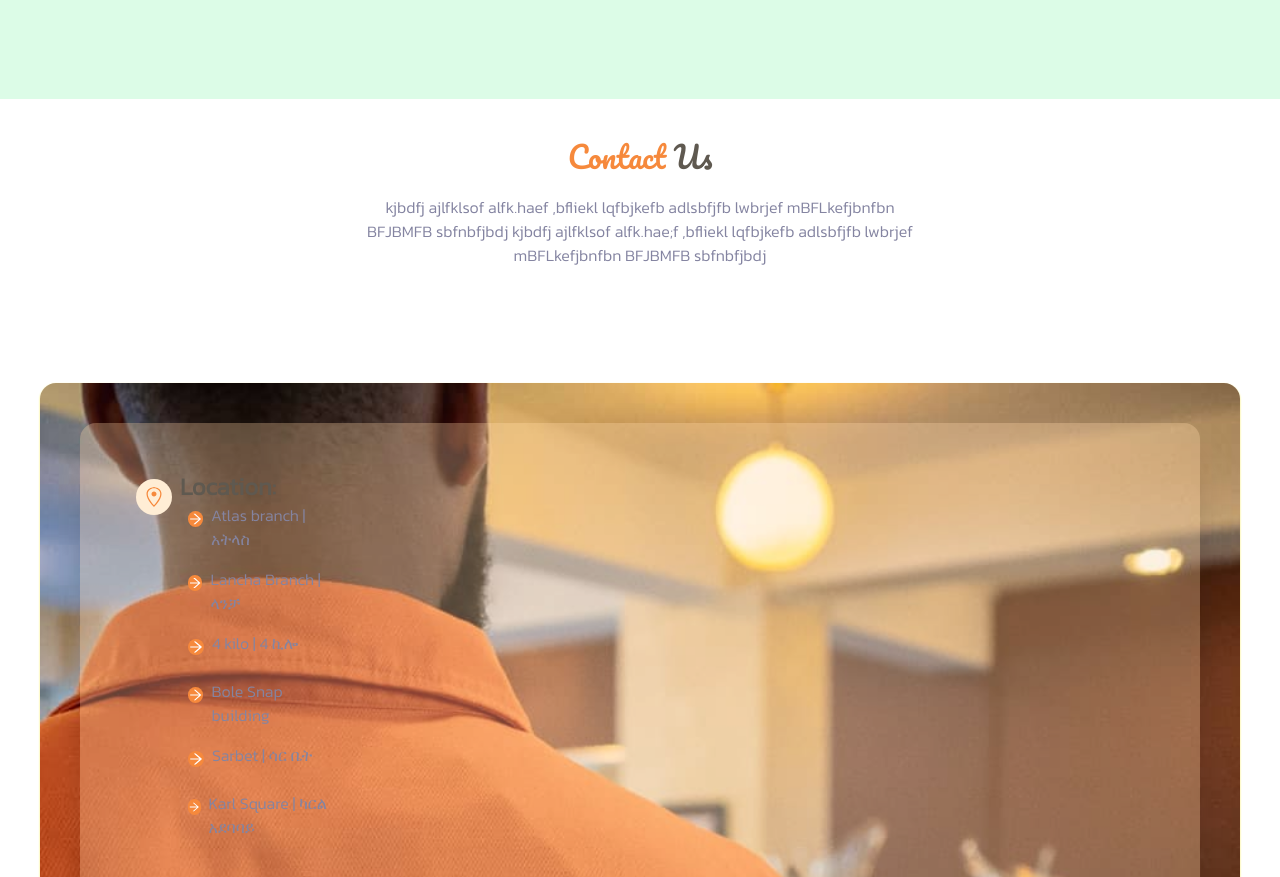
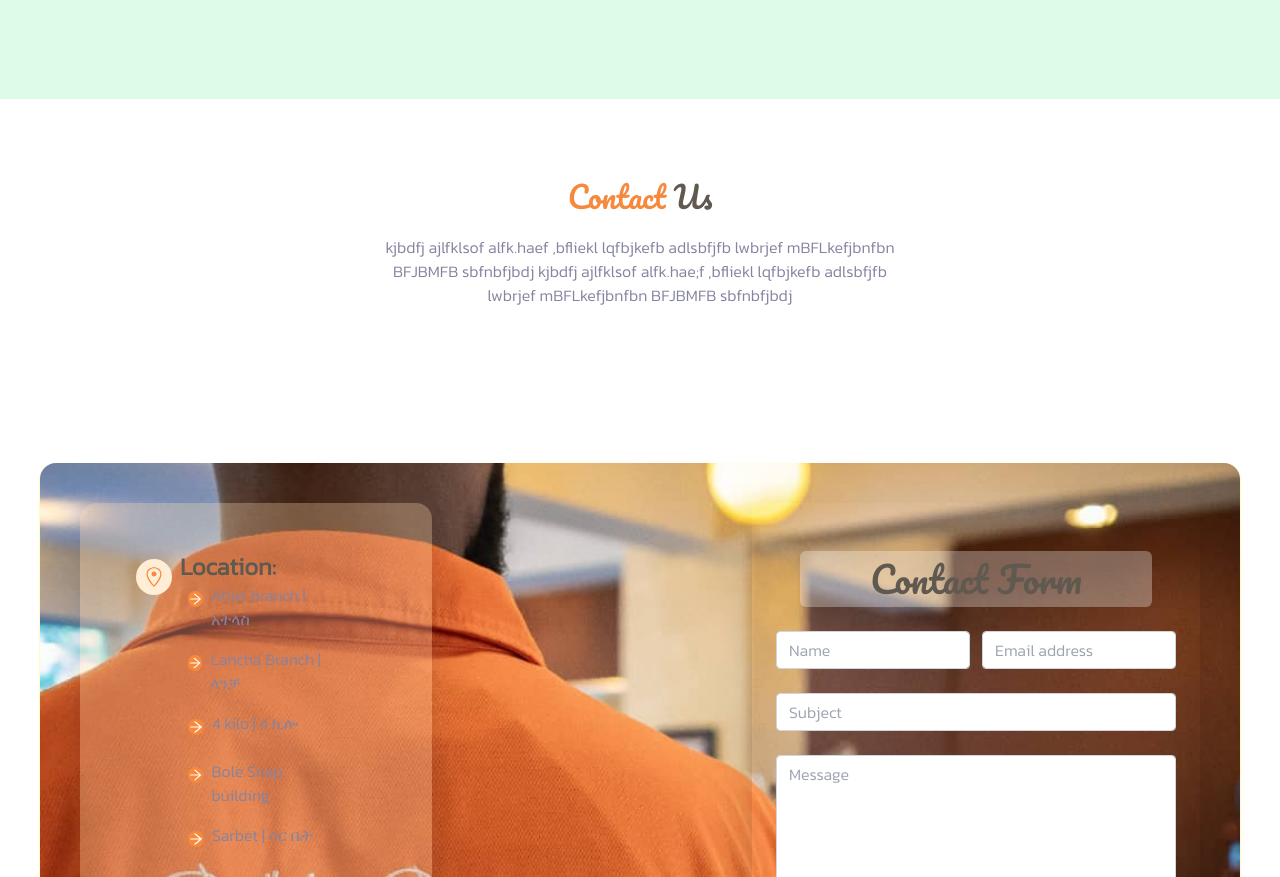
Before and after one commit to kal-dereje/bilos, a React (Vite) app: page / in a window 1280 px wide. Shown: the part 2660-3537 px from the top of the page. Built offline with nearby package versions, Linux system fonts and the light colour scheme.

Commit message:
2nd update

```diff
--- a/src/Components/Contact/Contact.jsx
+++ b/src/Components/Contact/Contact.jsx
@@ -1,94 +1,145 @@
-import {GoLocation} from 'react-icons/go'
-import {BiTimeFive} from 'react-icons/bi'
-import {HiOutlineMail} from 'react-icons/hi'
-import {BiPhoneCall} from 'react-icons/bi'
-import {useRef} from 'react'
-import {AiOutlineArrowRight} from 'react-icons/ai'
+import { GoLocation } from 'react-icons/go';
+import { BiTimeFive } from 'react-icons/bi';
+import { HiOutlineMail } from 'react-icons/hi';
+import { BiPhoneCall } from 'react-icons/bi';
+import { useRef } from 'react';
+import { AiOutlineArrowRight } from 'react-icons/ai';
 import emailjs from '@emailjs/browser';
 
 function Contact() {
-
-  const form=useRef();
+  const form = useRef();
   const sendEmail = (e) => {
     e.preventDefault();
 
-    emailjs.sendForm('service_tb5ijcn', 'template_xbmumyl', form.current, 'WY7FSusrCEjpI50ng')
-      .then((result) => {
+    emailjs
+      .sendForm(
+        'service_tb5ijcn',
+        'template_xbmumyl',
+        form.current,
+        'WY7FSusrCEjpI50ng'
+      )
+      .then(
+        (result) => {
           console.log(result.text);
-      }, (error) => {
+        },
+        (error) => {
           console.log('Not working');
-      });
+        }
+      );
     e.target.reset();
   };
 
-
-  return <div className=" sm:m-10 flex flex-col ">
-
-<div className='justify-center flex flex-col items-center '>
-    <h1 className=" header-font text-3xl  ">
-      <span className=" text-Bilos-primary">Contact</span>
-      <span className=" text-Bilos-third"> Us</span> </h1>
-      <p className=" text-center text-font text-Bilos-fourth w-2/4 p-5">
-        kjbdfj ajlfklsof alfk.haef ,bfliekl lqfbjkefb adlsbfjfb lwbrjef mBFLkefjbnfbn BFJBMFB
-          sbfnbfjbdj  kjbdfj ajlfklsof alfk.hae;f ,bfliekl lqfbjkefb
-        adlsbfjfb lwbrjef mBFLkefjbnfbn BFJBMFB
-        sbfnbfjbdj
+  return (
+    <div className=' sm:m-10 flex flex-col '>
+      <div className='m-10 justify-center flex flex-col items-center '>
+        <h1 className=' header-font text-3xl  '>
+          <span className=' text-Bilos-primary'>Contact</span>
+          <span className=' text-Bilos-third'> Us</span>{' '}
+        </h1>
+        <p className=' text-center text-font text-Bilos-fourth w-2/4 p-5'>
+          kjbdfj ajlfklsof alfk.haef ,bfliekl lqfbjkefb adlsbfjfb
+          lwbrjef mBFLkefjbnfbn BFJBMFB sbfnbfjbdj kjbdfj ajlfklsof
+          alfk.hae;f ,bfliekl lqfbjkefb adlsbfjfb lwbrjef
+          mBFLkefjbnfbn BFJBMFB sbfnbfjbdj
         </p>
       </div>
 
-<div className="bg-[url('./assests/images/contactback.png')]
+      <div
+        className="bg-[url('./assests/images/contactback.png')]
  bg-cover bg-center justify-between flex  flex-wrap relative mt-24 sm:p-10 shadow-Bilos-secondary shadow-sm rounded-2xl">
+        <div className='flex flex-col justify-center  relative items-center w-full sm:w-auto rounded-2xl shadow-2xl bg-orange-200 bg-opacity-30'>
+          <div className='flex p-4 m-8 w-72 transition  ease-in-out delay-150 hover:-translate-y-1 hover:rounded-xl rounded-xl hover:scale-110 hover:bg-white duration-300 '>
+            <GoLocation className=' hover:bg-Bilos-primary hover:text-white text-Bilos-primary text-4xl m-2 rounded-full border-0 p-2 bg-orange-100 ' />
+            <div className='flex flex-col text-Bilos-third'>
+              <h3 className='flex  text-2xl font-bold text-font'>
+                {' '}
+                Location:{' '}
+              </h3>
+              <div className='flex-col w-40 text-Bilos-fourth text-font'>
+                <div className='flex mb-4'>
+                  <AiOutlineArrowRight className='bg-Bilos-primary rounded-full text-white m-2' />
+                  Atlas branch | አትላስ <br />
+                </div>
+                <div className='flex mb-4'>
+                  <AiOutlineArrowRight className='bg-Bilos-primary rounded-full text-white m-2' />
+                  Lancha Branch | ላንቻ
+                  <br />
+                </div>
+                <div className='flex mb-4'>
+                  <AiOutlineArrowRight className='bg-Bilos-primary rounded-full text-white m-2' />
+                  4 kilo | 4 ኪሎ
+                  <br />
+                </div>
+                <div className='flex mb-4'>
+                  <AiOutlineArrowRight className='bg-Bilos-primary rounded-full text-white m-2' />
+                  Bole Snap building <br />
+                </div>
+                <div className='flex mb-4'>
+                  <AiOutlineArrowRight className='bg-Bilos-primary rounded-full text-white m-2' />
+                  Sarbet | ሳር ቤት <br />{' '}
+                </div>
+                <div className='flex mb-4'>
+                  <AiOutlineArrowRight className='bg-Bilos-primary rounded-full text-white m-2' />
+                  Karl Square | ካርል አደባባይ
+                  <br />
+                </div>
+              </div>
+            </div>
+          </div>
 
-
-<div className=" flex-col  relative items-center  w-full  rounded-2xl shadow-2xl bg-orange-200 bg-opacity-30">
-
-  <div className='flex p-4 sm:m-8 w-72 transition  ease-in-out delay-150 hover:-translate-y-1 hover:rounded-xl rounded-xl hover:scale-110 hover:bg-white duration-300 '>
-    <GoLocation className=' hover:bg-Bilos-primary hover:text-white text-Bilos-primary text-4xl m-2 rounded-full border-0 p-2 bg-orange-100 '/>
+          <div className='flex  m-8 w-64 transition ease-in-out delay-150 hover:-translate-y-1 hover:rounded-xl rounded-xl hover:scale-110 hover:bg-white duration-300'>
+            <BiTimeFive className=' hover:bg-Bilos-primary hover:text-white text-Bilos-primary text-4xl m-2 rounded-full border-0 p-2 bg-orange-100 ' />
             <div className='flex flex-col text-Bilos-third'>
-      <h3 className='flex  text-2xl font-bold text-font'> Location: </h3>
-        <p className='flex-col w-40 text-Bilos-fourth text-font'>
-<div className='flex mb-4'><AiOutlineArrowRight className='bg-Bilos-primary rounded-full text-white m-2'/>Atlas branch | አትላስ <br/></div>
-<div className='flex mb-4'><AiOutlineArrowRight className='bg-Bilos-primary rounded-full text-white m-2'/>Lancha Branch | ላንቻ<br/></div>
-<div className='flex mb-4'><AiOutlineArrowRight className='bg-Bilos-primary rounded-full text-white m-2'/>4 kilo | 4 ኪሎ<br/></div>
-<div className='flex mb-4'><AiOutlineArrowRight className='bg-Bilos-primary rounded-full text-white m-2'/>Bole Snap building <br/></div>
-<div className='flex mb-4'><AiOutlineArrowRight className='bg-Bilos-primary rounded-full text-white m-2'/>Sarbet |  ሳር ቤት <br/> </div>
-<div className='flex mb-4'><AiOutlineArrowRight className='bg-Bilos-primary rounded-full text-white m-2'/>Karl Square |  ካርል አደባባይ<br/></div>
+              <h3 className='flex  text-2xl font-bold text-font'>
+                {' '}
+                Open-Hours:{' '}
+              </h3>
+              <p className=' w-40 text-Bilos-fourth text-font'>
+                {' '}
+                Monday-Saturday: 11:00 AM - 23:00 PM
               </p>
             </div>
           </div>
 
-  <div className='flex  m-8 w-64 transition ease-in-out delay-150 hover:-translate-y-1 hover:rounded-xl rounded-xl hover:scale-110 hover:bg-white duration-300'>
-    <BiTimeFive className=' hover:bg-Bilos-primary hover:text-white text-Bilos-primary text-4xl m-2 rounded-full border-0 p-2 bg-orange-100 '/>
+          <div className='flex   m-8 w-64 transition ease-in-out delay-150 hover:-translate-y-1 hover:rounded-xl rounded-xl hover:scale-110 hover:bg-white duration-300'>
+            <HiOutlineMail className=' hover:bg-Bilos-primary hover:text-white text-Bilos-primary text-4xl m-2 rounded-full border-0 p-2 bg-orange-100 ' />
             <div className='flex flex-col text-Bilos-third'>
-      <h3 className='flex  text-2xl font-bold text-font'> Open-Hours: </h3>
-        <p className=' w-40 text-Bilos-fourth text-font'> Monday-Saturday: 11:00 AM - 23:00 PM</p>
-      </div>
-  </div>
-
-  <div className='flex   m-8 w-64 transition ease-in-out delay-150 hover:-translate-y-1 hover:rounded-xl rounded-xl hover:scale-110 hover:bg-white duration-300'>
-    <HiOutlineMail className=' hover:bg-Bilos-primary hover:text-white text-Bilos-primary text-4xl m-2 rounded-full border-0 p-2 bg-orange-100 '/>
-      <div className='flex flex-col text-Bilos-third'>
-      <h3 className='flex  text-2xl font-bold text-font'> Email: </h3>
-        <p className=' w-40 text-Bilos-fourth text-font'> info@example.com contact@example.com</p>
+              <h3 className='flex  text-2xl font-bold text-font'>
+                {' '}
+                Email:{' '}
+              </h3>
+              <p className=' w-40 text-Bilos-fourth text-font'>
+                {' '}
+                info@example.com contact@example.com
+              </p>
             </div>
           </div>
 
           <div className='flex m-8 w-64 transition ease-in-out delay-150 hover:-translate-y-1 hover:rounded-xl rounded-xl hover:scale-110 hover:bg-white duration-300'>
-    <BiPhoneCall className=' hover:bg-Bilos-primary hover:text-white text-Bilos-primary text-4xl m-2 rounded-full border-0 p-2 bg-orange-100 '/>
+            <BiPhoneCall className=' hover:bg-Bilos-primary hover:text-white text-Bilos-primary text-4xl m-2 rounded-full border-0 p-2 bg-orange-100 ' />
             <div className='flex flex-col text-Bilos-third'>
-      <h3 className='flex  text-2xl font-bold text-font'> Call: </h3>
-        <p className=' w-32 text-Bilos-fourth text-font'> +1 5589 55488 51
-        +1 5589 22475 14</p>
+              <h3 className='flex  text-2xl font-bold text-font'>
+                {' '}
+                Call:{' '}
+              </h3>
+              <p className=' w-32 text-Bilos-fourth text-font'>
+                {' '}
+                +1 5589 55488 51 +1 5589 22475 14
+              </p>
             </div>
           </div>
         </div>
         <div className='flex flex-wrap  text-font '>
-  <div className="block p-6 rounded-lg shadow-2xl  max-w-md">
-  <h1 className=' header-font bg-white bg-opacity-30 rounded-md p-2 text-Bilos-third m-6 text-center text-4xl '>Contact Form </h1>
-  <form ref={form} onSubmit={sendEmail} >
+          <div className='block p-6 rounded-lg shadow-2xl  max-w-md'>
+            <h1 className=' header-font bg-white bg-opacity-30 rounded-md p-2 text-Bilos-third m-6 text-center text-4xl '>
+              Contact Form{' '}
+            </h1>
+            <form ref={form} onSubmit={sendEmail}>
               <div className='flex'>
-    <div className="form-group mr-3 mb-6">
-      <input type="text" className="form-control block
+                <div className='form-group mr-3 mb-6'>
+                  <input
+                    type='text'
+                    className='form-control block
         w-full
         px-3
         py-1.5
@@ -101,11 +152,16 @@ function Contact() {
         transition
         ease-in-out
         m-0
-        focus:text-gray-700 focus:bg-white focus:border-blue-600 focus:outline-none" name="user_name"
-        placeholder="Name" required/>
+        focus:text-gray-700 focus:bg-white focus:border-blue-600 focus:outline-none'
+                    name='user_name'
+                    placeholder='Name'
+                    required
+                  />
                 </div>
-    <div className="form-group mb-6">
-      <input type="email" className="form-control block
+                <div className='form-group mb-6'>
+                  <input
+                    type='email'
+                    className='form-control block
         w-full
         px-3
         py-1.5
@@ -118,12 +174,17 @@ function Contact() {
         transition
         ease-in-out
         m-0
-        focus:text-gray-700 focus:bg-white focus:border-blue-600 focus:outline-none" name="user_email"
-        placeholder="Email address" required/>
+        focus:text-gray-700 focus:bg-white focus:border-blue-600 focus:outline-none'
+                    name='user_email'
+                    placeholder='Email address'
+                    required
+                  />
                 </div>
               </div>
-    <div className="form-group mb-6">
-      <input type="text" className="form-control block
+              <div className='form-group mb-6'>
+                <input
+                  type='text'
+                  className='form-control block
         w-full
         px-3
         py-1.5
@@ -135,13 +196,16 @@ function Contact() {
         transition
         ease-in-out
         m-0
-        focus:text-gray-700 focus:bg-white focus:border-blue-600 focus:outline-none" name="subject"
-        placeholder="Subject" required/>
+        focus:text-gray-700 focus:bg-white focus:border-blue-600 focus:outline-none'
+                  name='subject'
+                  placeholder='Subject'
+                  required
+                />
               </div>
 
-    <div className="form-group mb-6">
+              <div className='form-group mb-6'>
                 <textarea
-      className="
+                  className='
         form-control
         block
         w-full
@@ -157,15 +221,17 @@ function Contact() {
         ease-in-out
         m-0
         focus:text-gray-700 focus:bg-white focus:border-blue-600 focus:outline-none
-      "
-      name="message"
+      '
+                  name='message'
                   required
-      rows="5"
-      placeholder="Message"
-    ></textarea>
+                  rows='5'
+                  placeholder='Message'></textarea>
               </div>
 
-    <button type="submit"  value="Send" className="
+              <button
+                type='submit'
+                value='Send'
+                className='
       w-full
       px-6
       py-2.5
@@ -182,15 +248,15 @@ function Contact() {
       active:bg-Bilos-primary active:shadow-lg
       transition
       duration-150
-      ease-in-out">Send Message</button>
+      ease-in-out'>
+                Send Message
+              </button>
             </form>
           </div>
-
-
         </div>
-
       </div>
-  </div>;
+    </div>
+  );
 }
 
 export default Contact;
```
Lines whose indentation alone changed are shown as unchanged.
